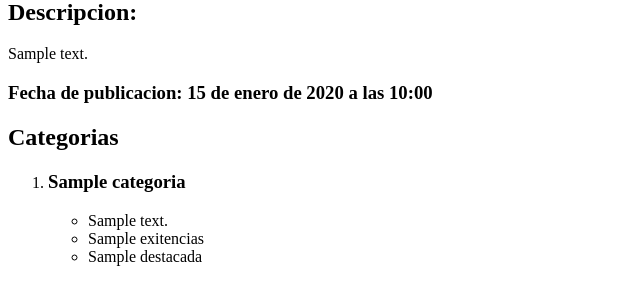
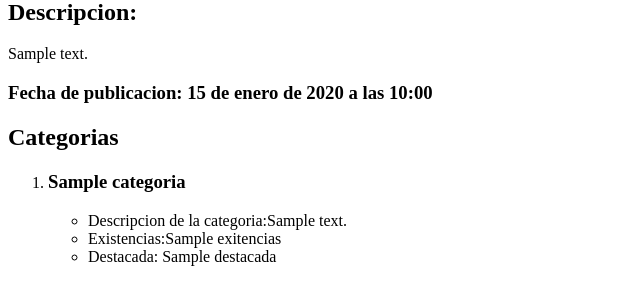
Before and after one commit to MiguelAbril97/tiendaSegundaMano, a Django app: template tienda/templates/productos/producto.html in a window 1280 px wide. Shown: the part 269-574 px from the top of the page, without its empty margins (0-640 px from the left). Run offline with Django 5.2, Linux system fonts and the light colour scheme; the template is opened without the code that fills it: most values are stand-ins (such as "Sample title", 1, 10 or a date in 2020).

Commit message:
creo view ultimo_producto_fecha

```diff
--- a/tienda/templates/index.html
+++ b/tienda/templates/index.html
@@ -9,7 +9,7 @@
                 <li><a href="{% url 'muestra_producto' 5%}">Ver un producto</a></li>
                 <li><a href="{%url 'lista_productos_fecha' 2024 10%}">Ver los productos publicados en Octubre de 2024</a></li>
                 <li><a href="{% url 'lista_productos_categoria' "Talk play expert. If building a fall go. Far fall sing or."%}">Productos de una categoria</a></li>
-                <li><a></a></li>
+                <li><a href="{%url 'ultimo_producto_fecha'  2024 10     %}">Último libro publicado en Octubre de 2024</a></li>
                 <li><a></a></li>
                 <li><a></a></li>
                 <li><a></a></li>
--- a/tienda/templates/productos/producto.html
+++ b/tienda/templates/productos/producto.html
@@ -20,11 +20,10 @@
                     <li>
                         <h3>{{categoria.nombre}}</h3>
                         <ul>
-                            <li>{{categoria.descripcion}}</li>
-                            <li>{{categoria.exitencias}}</li>
-                            <li>{{categoria.destacada}}</li>
+                            <li>Descripcion de la categoria:{{categoria.descripcion}}</li>
+                            <li>Existencias:{{categoria.exitencias}}</li>
+                            <li>Destacada: {{categoria.destacada}}</li>
                         </ul>
-
                     </li>
                     {% endfor %}
                 </ol>
--- a/tienda/urls.py
+++ b/tienda/urls.py
@@ -15,4 +15,6 @@ urlpatterns = [
     path('productos/<int:id_producto>/', views.muestra_producto,name="muestra_producto"),
     path('productos/<int:anyo>/<int:mes>/', views.listar_productos_fecha, name="lista_productos_fecha"),
     path('productos/<str:nombre_categoria>/', views.listar_productos_categoria,name="lista_productos_categoria"),
+    path('producto/<int:anyo>/<int:mes>/', views.ultimo_producto_fecha, name="ultimo_producto_fecha"),
+
 ]
--- a/tienda/views.py
+++ b/tienda/views.py
@@ -28,3 +28,9 @@ def listar_productos_categoria(request,nombre_categoria):
     productos= Producto.objects.select_related("vendedor").prefetch_related("categorias")
     productos=productos.filter(categorias__nombre=nombre_categoria)
     return render(request, "productos/lista.html", {"producto_mostrar":productos})
+
+#Muestra el ultimo productos de un mes
+def ultimo_producto_fecha (request, anyo, mes):
+    productos=Producto.objects.select_related("vendedor").prefetch_related("categorias")
+    productos = productos.filter(fecha_de_publicacion__year = anyo, fecha_de_publicacion__month = mes).order_by("-fecha_de_publicacion")[:1].get()
+    return render(request, "productos/producto.html", {"producto_mostrar":productos})
```
